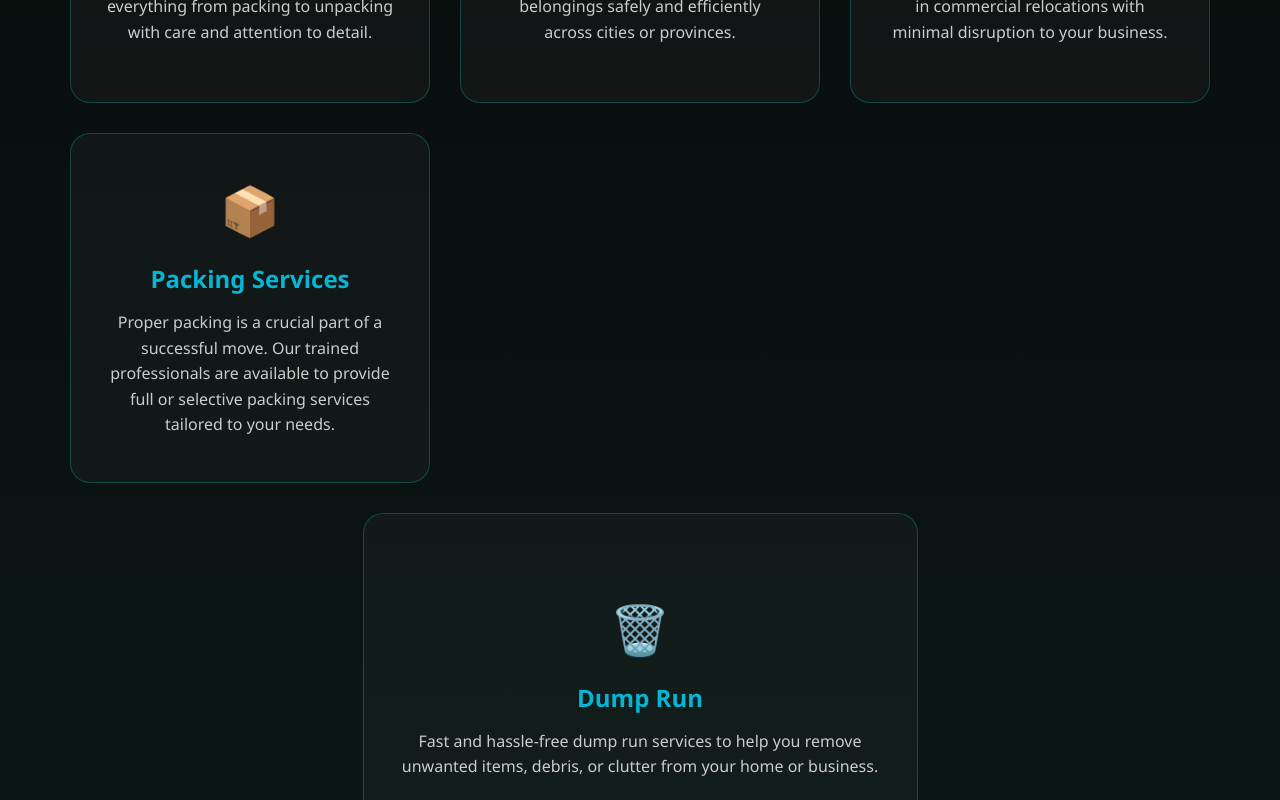
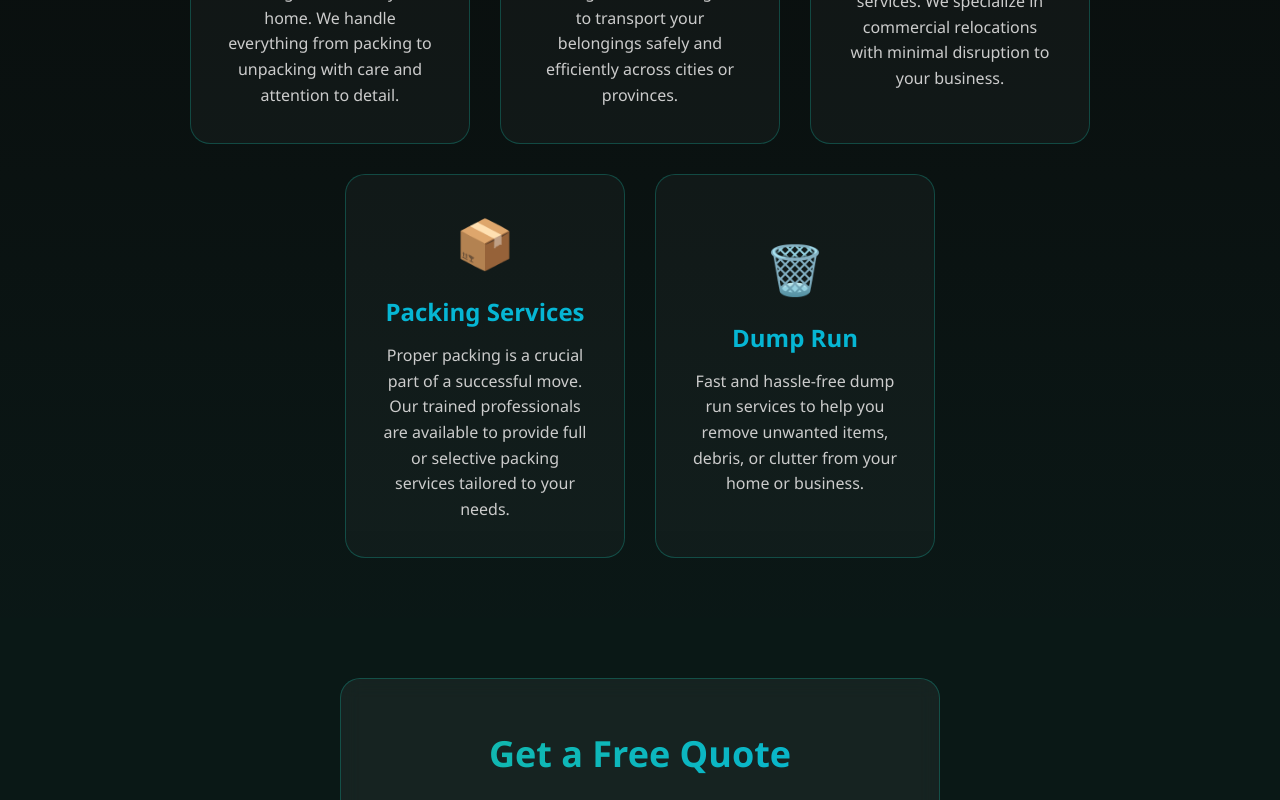
Before and after one commit to shivanshiv/Get-Set-Moove, a React (Create React App) app: page / in a window 1280 px wide. Shown: the part 1340-2140 px from the top of the page. Built offline with nearby package versions, Linux system fonts and the light colour scheme.

Commit message:
updated flexbox elements

```diff
--- a/src/components/Services.css
+++ b/src/components/Services.css
@@ -33,14 +33,16 @@
 }
 
 .services-grid {
-  display: grid;
-  grid-template-columns: repeat(auto-fit, minmax(300px, 1fr));
-  gap: 30px;
+  display: flex;
+  flex-wrap: wrap;
+  justify-content: center; /* centers incomplete last rows */
+  gap: 30px; /* uniform horizontal & vertical spacing */
   max-width: 1200px;
   margin: 0 auto;
-  justify-content: center;
   width: 100%;
   padding: 0 20px;
+  box-sizing: border-box;
+  align-items: stretch; /* make cards equal height within each row */
 }
 
 .service-card {
@@ -51,14 +53,17 @@
   transition: all 0.4s;
   position: relative;
   overflow: hidden;
-  width: 100%;
   min-height: 350px;
   display: flex;
   flex-direction: column;
   justify-content: center;
   align-items: center;
   text-align: center;
-  margin: 0 auto;
+  margin: 0;
+  flex: 0 1 300px; /* base width, allows 3 per row when space permits */
+  max-width: 320px;
+  box-sizing: border-box;
+  align-self: stretch; /* ensure each card stretches to row height */
 }
 
 .service-card::before {
@@ -99,132 +104,7 @@
   line-height: 1.6;
 }
 
-/* Specific media queries for various device sizes */
-/* iPad Mini */
-@media only screen and (min-width: 768px) and (max-width: 1024px) {
-  .services-grid {
-    grid-template-columns: repeat(2, 1fr); /* Force 2 columns for iPad */
-  }
-
-  /* When there are 5 items and 2 columns, make the 5th item centered */
-  .services-grid {
-    grid-auto-flow: row;
-  }
-
-  /* Target the last item when it's alone on a row */
-  .service-card:nth-last-child(1):first-child,
-  .service-card:nth-last-child(1):nth-child(2n+1) {
-    grid-column: 1 / -1;
-    justify-self: center;
-    width: fit-content;
-    max-width: calc(50% - 15px); /* Account for gap */
-  }
-}
-
-/* iPad Air/Air 2 and iPad Pro */
-@media only screen and (min-width: 1024px) and (max-width: 1366px) {
-  .services-grid {
-    grid-template-columns: repeat(2, 1fr); /* Force 2 columns for these devices */
-  }
-
-  /* When there are 5 items and 2 columns, make the 5th item centered */
-  .services-grid {
-    grid-auto-flow: row;
-  }
-
-  /* Target the last item when it's alone on a row */
-  .service-card:nth-last-child(1):first-child,
-  .service-card:nth-last-child(1):nth-child(2n+1) {
-    grid-column: 1 / -1;
-    justify-self: center;
-    width: fit-content;
-    max-width: calc(50% - 15px); /* Account for gap */
-  }
-}
-
-/* Surface Pro 7 and similar devices */
-@media only screen and (min-width: 1366px) and (max-width: 1920px) {
-  .services-grid {
-    grid-template-columns: repeat(2, 1fr); /* Force 2 columns for these devices */
-  }
-
-  /* When there are 5 items and 2 columns, make the 5th item centered */
-  .services-grid {
-    grid-auto-flow: row;
-  }
-
-  /* Target the last item when it's alone on a row */
-  .service-card:nth-last-child(1):first-child,
-  .service-card:nth-last-child(1):nth-child(2n+1) {
-    grid-column: 1 / -1;
-    justify-self: center;
-    width: fit-content;
-    max-width: calc(50% - 15px); /* Account for gap */
-  }
-}
-
-/* Nest Hub and similar devices */
-@media screen and (min-width: 1024px) and (max-height: 768px) {
-  .services-grid {
-    grid-template-columns: repeat(2, 1fr); /* Force 2 columns for these devices */
-  }
-
-  /* When there are 5 items and 2 columns, make the 5th item centered */
-  .services-grid {
-    grid-auto-flow: row;
-  }
-
-  /* Target the last item when it's alone on a row */
-  .service-card:nth-last-child(1):first-child,
-  .service-card:nth-last-child(1):nth-child(2n+1) {
-    grid-column: 1 / -1;
-    justify-self: center;
-    width: fit-content;
-    max-width: calc(50% - 15px); /* Account for gap */
-  }
-}
-
-/* Nest Hub Max and similar devices */
-@media screen and (min-width: 1280px) and (max-height: 800px) {
-  .services-grid {
-    grid-template-columns: repeat(2, 1fr); /* Force 2 columns for these devices */
-  }
-
-  /* When there are 5 items and 2 columns, make the 5th item centered */
-  .services-grid {
-    grid-auto-flow: row;
-  }
-
-  /* Target the last item when it's alone on a row */
-  .service-card:nth-last-child(1):first-child,
-  .service-card:nth-last-child(1):nth-child(2n+1) {
-    grid-column: 1 / -1;
-    justify-self: center;
-    width: fit-content;
-    max-width: calc(50% - 15px); /* Account for gap */
-  }
-}
-
-/* Asus ZenBook Fold and similar devices */
-@media screen and (min-width: 1920px) and (max-height: 1080px) {
-  .services-grid {
-    grid-template-columns: repeat(2, 1fr); /* Force 2 columns for these devices */
-  }
-
-  /* When there are 5 items and 2 columns, make the 5th item centered */
-  .services-grid {
-    grid-auto-flow: row;
-  }
-
-  /* Target the last item when it's alone on a row */
-  .service-card:nth-last-child(1):first-child,
-  .service-card:nth-last-child(1):nth-child(2n+1) {
-    grid-column: 1 / -1;
-    justify-self: center;
-    width: fit-content;
-    max-width: calc(50% - 15px); /* Account for gap */
-  }
-}
+/* Specific device-targeted grid hacks removed — flex layout handles centering and spacing */
 
 /* Mobile Responsive */
 @media (max-width: 768px) {
@@ -286,14 +166,14 @@
   .section-title {
     font-size: 48px;
   }
-
   .services-grid {
-    grid-template-columns: repeat(auto-fit, minmax(250px, 1fr));
-    gap: 25px;
+    gap: 30px;
   }
 
   .service-card {
     padding: 35px;
+    flex: 0 1 250px;
+    max-width: 280px;
   }
 }
 
@@ -302,9 +182,12 @@
   .services {
     padding: 60px 50px;
   }
-
   .services-grid {
-    grid-template-columns: repeat(auto-fit, minmax(280px, 1fr));
     gap: 30px;
   }
+
+  .service-card {
+    flex: 0 1 280px;
+    max-width: 320px;
+  }
 }
```
